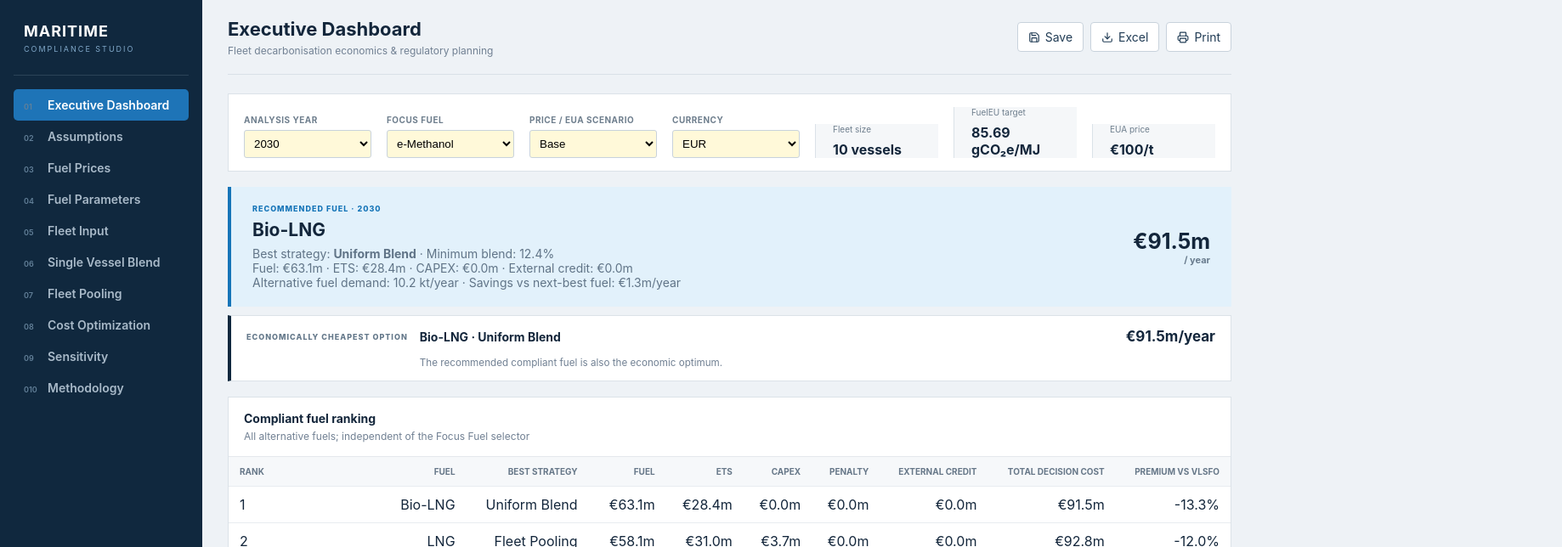
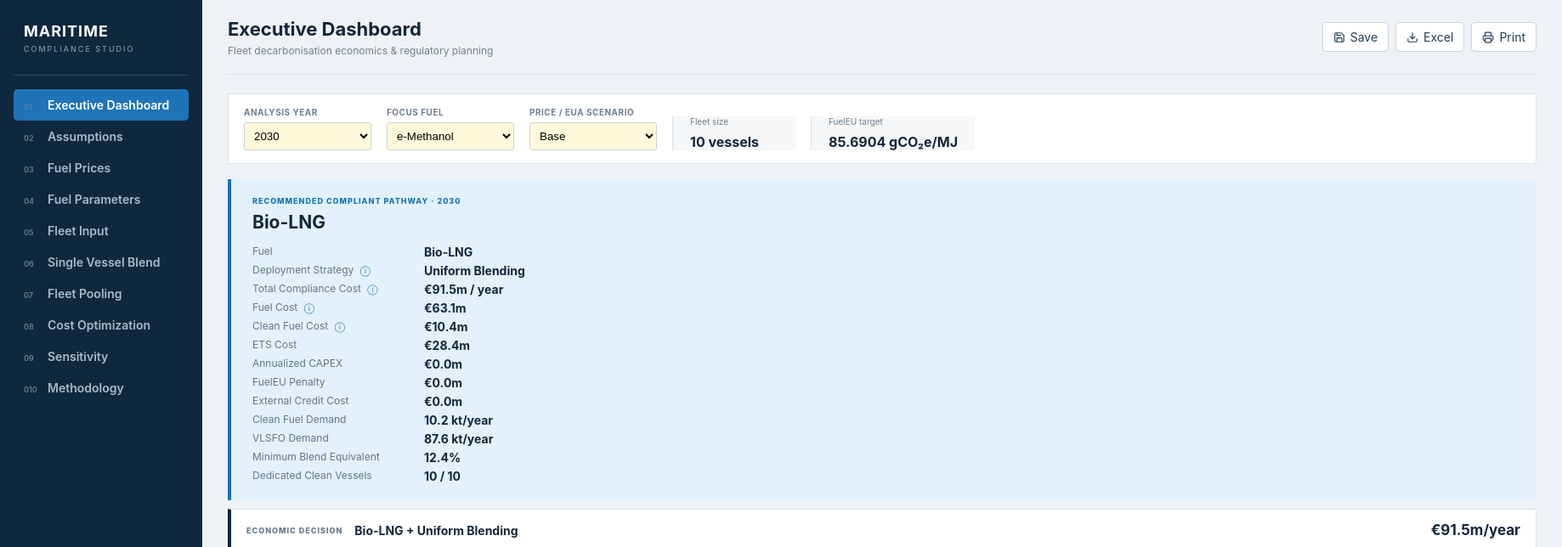
Before and after one commit to senaitest003-art/marine, a React (Vite) app: page / in a window 1280 px wide. Shown: the top 644 px of the page at 85% size, 1838 px wide, since content can reach past the window. Built offline with nearby package versions, Linux system fonts and the light colour scheme.

Commit message:
Separate fuel and deployment strategy and expand model methodology

```diff
--- a/src/calculations/optimization.ts
+++ b/src/calculations/optimization.ts
@@ -1,17 +1,26 @@
 import {Fuel,Settings,Vessel,Year,CostResult} from '../types';
-import {fuelCost} from './fuelCost';import {ttwEmissions} from './euETS';import {blendCI,complianceBalance,penalty,targetCI} from './fuelEU';import {annualizedCapex} from './capex';import {dedicatedSelection} from './pooling';
-export interface Option extends CostResult{label:string;fuelName:string;share:number;dedicated:number;altDemand:number;baseDemand:number;technicalLimit?:boolean}
+import {fuelCost} from './fuelCost';import {ttwEmissions} from './euETS';import {blendCI,complianceBalance,penalty,targetCI} from './fuelEU';import {annualizedCapex} from './capex';import {dedicatedSelection} from './pooling';import {priceSeries} from './fuelPricing';
+export type DeploymentStrategy='Uniform Blending'|'Dedicated Clean Fuel Vessel + Fleet Pooling'|'Hybrid Allocation'|'External Compliance Credit'|'Penalty Pay';
+/** A physical fuel and the way it is deployed are deliberately separate fields. */
+export interface Option extends CostResult{
+ fuelId:Fuel['id'];fuelName:string;strategy:DeploymentStrategy;blendShare:number|null;cleanVesselCount:number;
+ cleanFuelDemandTonnes:number;bunkerDemandTonnes:number;fuelCost:number;cleanFuelCost:number;etsCost:number;
+ fuelEUPenalty:number;annualizedCapex:number;externalCreditCost:number;totalComplianceCost:number;
+ /** Backward-compatible calculation aliases used by existing charts/exports. */
+ label:string;share:number;dedicated:number;altDemand:number;baseDemand:number;technicalLimit?:boolean;
+}
 const usable=(v:Vessel,f:Fuel,share:number)=>v.ready&&v.compatible.includes(f.id)&&share<=Math.min(v.maxBlend,f.maxBlend);
-export const option=(label:string,fleet:Vessel[],base:Fuel,alt:Fuel,share:number,dedicated:number,y:Year,s:Settings):Option=>{
+export const option=(strategy:DeploymentStrategy,fleet:Vessel[],base:Fuel,alt:Fuel,share:number,dedicated:number,y:Year,s:Settings):Option=>{
  const selected=dedicated?new Set(dedicatedSelection(fleet,base,alt,y,s).vesselIds):null;
- let fc=0,emissions=0,balance=s.bankedSurplus+s.borrowedBalance,altDemand=0,baseDemand=0,ciWeighted=0,scopedEnergy=0,users=0,technicalLimit=false;
+ let fc=0,cleanEnergyGJ=0,emissions=0,balance=s.bankedSurplus+s.borrowedBalance,altDemand=0,baseDemand=0,ciWeighted=0,scopedEnergy=0,users=0,technicalLimit=false;
  for(const v of fleet){let x=selected?(selected.has(v.id)?1:0):share;if(x>0&&!usable(v,alt,x)){technicalLimit=true;x=0}if(x>0)users++;
   const slip=(alt.id==='lng'||alt.id==='bioLng')?s.lngSlip[v.engine]:0,pilot=x*alt.pilotShare,clean=x*(1-alt.pilotShare),basePart=1-clean;
-  const mix=[{fuel:base,energyGJ:v.energyGJ*basePart},{fuel:alt,energyGJ:v.energyGJ*clean}];fc+=fuelCost(mix,y,s.scenario);emissions+=ttwEmissions(base,v.energyGJ*basePart,s,v.etsScope)+ttwEmissions(alt,v.energyGJ*clean,s,v.etsScope,slip);
+  const mix=[{fuel:base,energyGJ:v.energyGJ*basePart},{fuel:alt,energyGJ:v.energyGJ*clean}];fc+=fuelCost(mix,y,s.scenario);cleanEnergyGJ+=v.energyGJ*clean;emissions+=ttwEmissions(base,v.energyGJ*basePart,s,v.etsScope)+ttwEmissions(alt,v.energyGJ*clean,s,v.etsScope,slip);
   const ci=blendCI(base,alt,x,y,s,slip),e=v.energyGJ*1000*v.fuelEUScope;balance+=complianceBalance(e,ci,targetCI(y,s));ciWeighted+=ci*e;scopedEnergy+=e;altDemand+=v.energyGJ*clean/alt.lcv;baseDemand+=v.energyGJ*(1-x+pilot)/base.lcv;
  }
  const actualCI=scopedEnergy?ciWeighted/scopedEnergy:0,pen=penalty(balance,actualCI,s.penaltyRate,s.consecutiveNonCompliance),capex=annualizedCapex(alt,users,s),ets=emissions*s.eua[s.scenario][y],other=s.otherComplianceCost,total=fc+ets+pen+capex+other;
- return{label,fuelName:alt.name,share,dedicated:selected?.size||0,fuel:fc,ets,penalty:pen,capex,externalCredit:0,other,total,balance,actualCI,emissions,altDemand,baseDemand,technicalLimit};
+ const cleanFuelCost=cleanEnergyGJ*priceSeries(alt.price,s.scenario).eurGJ[y],cleanVesselCount=selected?.size||(share>0?users:0);
+ return{fuelId:alt.id,fuelName:alt.name,strategy,blendShare:dedicated?null:share,cleanVesselCount,cleanFuelDemandTonnes:altDemand,bunkerDemandTonnes:baseDemand,fuelCost:fc,cleanFuelCost,etsCost:ets,fuelEUPenalty:pen,annualizedCapex:capex,externalCreditCost:0,totalComplianceCost:total,label:strategy,share,dedicated:selected?.size||0,fuel:fc,ets,penalty:pen,capex,externalCredit:0,other,total,balance,actualCI,emissions,altDemand,baseDemand,technicalLimit};
 };
-export const externalCreditOption=(fleet:Vessel[],base:Fuel,y:Year,s:Settings):Option|undefined=>{if(!s.externalCreditAvailable)return;const raw=option('External Compliance Credit',fleet,base,base,0,0,y,{...s,externalCreditAvailable:false});const required=Math.max(0,-raw.balance),credit=required*s.externalCreditPrice;return{...raw,label:'External Compliance Credit',penalty:0,externalCredit:credit,total:raw.fuel+raw.ets+raw.capex+credit+raw.other,balance:0}};
-export const optimize=(fleet:Vessel[],fuels:Fuel[],y:Year,s:Settings,zeroPenalty:boolean)=>{const base=fuels[0],candidates:Option[]=[option('Penalty pay',fleet,base,base,0,0,y,s)];for(const f of fuels.slice(1)){for(let x=0;x<=1.0001;x+=.005){const o=option('Uniform blend',fleet,base,f,Math.min(1,x),0,y,s);if(!o.technicalLimit)candidates.push(o)}}const credit=externalCreditOption(fleet,base,y,s);if(credit)candidates.push(credit);return(zeroPenalty?candidates.filter(x=>x.penalty<.01):candidates).sort((a,b)=>a.total-b.total)[0]};
+export const externalCreditOption=(fleet:Vessel[],base:Fuel,y:Year,s:Settings):Option|undefined=>{if(!s.externalCreditAvailable)return;const raw=option('External Compliance Credit',fleet,base,base,0,0,y,{...s,externalCreditAvailable:false});const required=Math.max(0,-raw.balance),credit=required*s.externalCreditPrice,total=raw.fuelCost+raw.etsCost+raw.annualizedCapex+credit+raw.other;return{...raw,externalCreditCost:credit,totalComplianceCost:total,penalty:0,fuelEUPenalty:0,externalCredit:credit,total,balance:0}};
+export const optimize=(fleet:Vessel[],fuels:Fuel[],y:Year,s:Settings,zeroPenalty:boolean)=>{const base=fuels[0],candidates:Option[]=[option('Penalty Pay',fleet,base,base,0,0,y,s)];for(const f of fuels.slice(1)){for(let x=0;x<=1.0001;x+=.005){const o=option('Uniform Blending',fleet,base,f,Math.min(1,x),0,y,s);if(!o.technicalLimit)candidates.push(o)}}const credit=externalCreditOption(fleet,base,y,s);if(credit)candidates.push(credit);return(zeroPenalty?candidates.filter(x=>x.penalty<.01&&x.strategy!=='Penalty Pay'):candidates).sort((a,b)=>a.total-b.total)[0]};
--- a/src/calculations/recommendation.ts
+++ b/src/calculations/recommendation.ts
@@ -5,16 +5,22 @@
 
 export interface FuelRankingResult{fuel:Fuel;best?:Option}
 
+/** Builds the compliant deployment alternatives for one physical fuel. */
+export const compliantStrategiesForFuel=(fleet:Vessel[],base:Fuel,fuel:Fuel,year:Year,s:Settings):Option[]=>{
+ const candidates:Option[]=[],energy=fleet.reduce((sum,v)=>sum+v.energyGJ*v.fuelEUScope,0);
+ const slip=(fuel.id==='lng'||fuel.id==='bioLng')?fleet.reduce((sum,v)=>sum+s.lngSlip[v.engine]*v.energyGJ*v.fuelEUScope,0)/Math.max(1,energy):0;
+ const blend=minimumBlend(base,fuel,year,s,energy,slip);
+ if(blend.feasible){const uniform=option('Uniform Blending',fleet,base,fuel,blend.energyShare,0,year,s);if(uniform.fuelEUPenalty<.01&&!uniform.technicalLimit)candidates.push(uniform)}
+ const dedicated=minimumDedicated(fleet,base,fuel,year,s);
+ if(fuel.eligible&&dedicated<=fleet.length){const pooling=option('Dedicated Clean Fuel Vessel + Fleet Pooling',fleet,base,fuel,0,dedicated,year,s);if(pooling.fuelEUPenalty<.01&&pooling.cleanFuelDemandTonnes<=fuel.maxSupply)candidates.push(pooling)}
+ return candidates;
+};
+
 /** Ranks only zero-penalty alternative-fuel pathways; VLSFO and penalty pay are excluded. */
 export const rankCompliantFuels=(fleet:Vessel[],fuels:Fuel[],year:Year,s:Settings):FuelRankingResult[]=>{
- const base=fuels[0],energy=fleet.reduce((sum,v)=>sum+v.energyGJ*v.fuelEUScope,0);
+ const base=fuels[0];
  return fuels.slice(1).map(fuel=>{
-  const candidates:Option[]=[];
-  const slip=(fuel.id==='lng'||fuel.id==='bioLng')?fleet.reduce((sum,v)=>sum+s.lngSlip[v.engine]*v.energyGJ*v.fuelEUScope,0)/Math.max(1,fleet.reduce((sum,v)=>sum+v.energyGJ*v.fuelEUScope,0)):0;
-  const blend=minimumBlend(base,fuel,year,s,energy,slip);
-  if(blend.feasible){const uniform=option('Uniform Blend',fleet,base,fuel,blend.energyShare,0,year,s);if(uniform.penalty<.01&&!uniform.technicalLimit)candidates.push(uniform)}
-  const dedicated=minimumDedicated(fleet,base,fuel,year,s);
-  if(fuel.eligible&&dedicated<=fleet.length){const pooling=option('Fleet Pooling',fleet,base,fuel,0,dedicated,year,s);if(pooling.penalty<.01&&pooling.altDemand<=fuel.maxSupply)candidates.push(pooling)}
-  return{fuel,best:candidates.slice().sort((a,b)=>a.total-b.total)[0]};
- }).sort((a,b)=>a.best&&b.best?a.best.total-b.best.total:a.best?-1:b.best?1:0);
+  const candidates=compliantStrategiesForFuel(fleet,base,fuel,year,s);
+  return{fuel,best:candidates.slice().sort((a,b)=>a.totalComplianceCost-b.totalComplianceCost)[0]};
+ }).sort((a,b)=>a.best&&b.best?a.best.totalComplianceCost-b.best.totalComplianceCost:a.best?-1:b.best?1:0);
 };
```
Also changed, not shown: src/main.tsx (+10 -9 lines), src/style.css, 1 other file (tests, documents, lock files or other folders).
